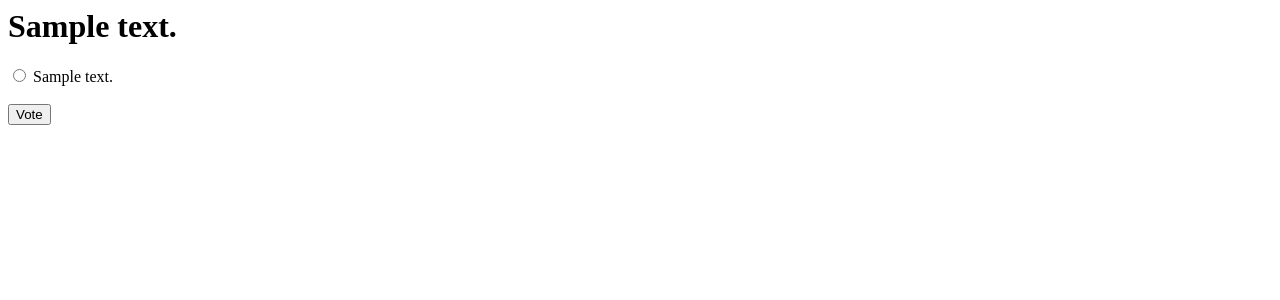
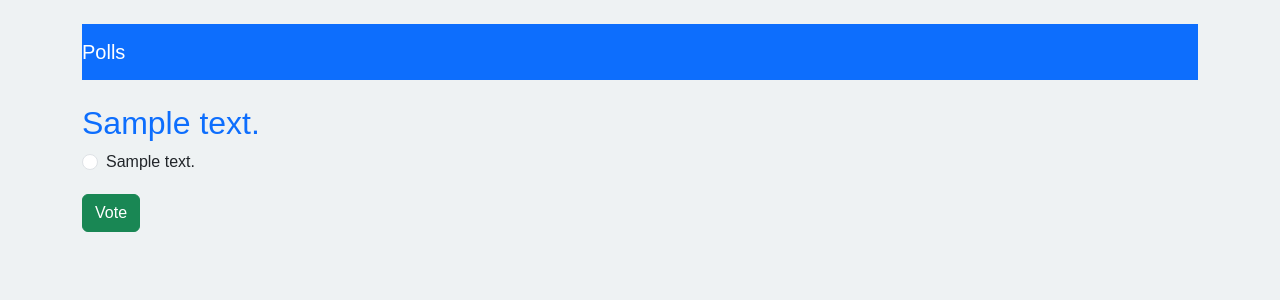
Before and after one commit to PinkeshVasava/PollApp, a Django app: page /polls/1/ in a window 1280 px wide. Shown: the top 300 px of the page. Run offline with Django 5.2, Linux system fonts and the light colour scheme; tables that the repository leaves empty hold one stand-in row (values such as "Sample post").

Commit message:
Final commit: Completed Django Poll App with voting, results, admin panel, and styling

```diff
--- a/djangotutorial/mysite/settings.py
+++ b/djangotutorial/mysite/settings.py
@@ -22,9 +22,9 @@ INSTALLED_APPS = [
     'django.contrib.messages',
     'django.contrib.staticfiles',
 
-    # Your Polls App
-    'djangotutorial.polls',
+    'djangotutorial.polls',   # ✅ THIS LINE MUST BE LIKE THIS
 ]
+
 
 
 MIDDLEWARE = [
--- a/djangotutorial/mysite/urls.py
+++ b/djangotutorial/mysite/urls.py
@@ -2,8 +2,7 @@ from django.contrib import admin
 from django.urls import path, include
 
 urlpatterns = [
-    path("admin/", admin.site.urls),
-
-    # Correct path to polls app
-    path("polls/", include("djangotutorial.polls.urls")),
+    path('', include('djangotutorial.polls.urls')),  # 👈 this makes homepage open polls
+    path('admin/', admin.site.urls),
+    path('polls/', include('djangotutorial.polls.urls')),
 ]
--- /dev/null
+++ b/djangotutorial/polls/static/polls/style.css
@@ -0,0 +1,8 @@
+body {
+    background-color: #eef2f3;
+    font-family: Arial, sans-serif;
+}
+
+h2 {
+    color: #0d6efd;
+}
--- /dev/null
+++ b/djangotutorial/polls/templates/polls/base.html
@@ -0,0 +1,27 @@
+<!DOCTYPE html>
+<html lang="en">
+<head>
+    <meta charset="UTF-8">
+    <title>Polls App</title>
+
+    {% load static %}
+
+    <!-- Bootstrap CSS -->
+    <link href="https://cdn.jsdelivr.net/npm/bootstrap@5.3.0/dist/css/bootstrap.min.css" rel="stylesheet">
+
+    <!-- Custom CSS -->
+    <link rel="stylesheet" href="{% static 'polls/style.css' %}">
+</head>
+<body class="container mt-4">
+
+    <nav class="navbar navbar-expand-lg navbar-dark bg-primary mb-4">
+        <a class="navbar-brand" href="{% url 'polls:index' %}">Polls</a>
+    </nav>
+
+    {% block content %}
+    {% endblock %}
+
+    <!-- Bootstrap JS -->
+    <script src="https://cdn.jsdelivr.net/npm/bootstrap@5.3.0/dist/js/bootstrap.bundle.min.js"></script>
+</body>
+</html>
--- a/djangotutorial/polls/templates/polls/detail.html
+++ b/djangotutorial/polls/templates/polls/detail.html
@@ -1,17 +1,22 @@
-<h1>{{ question.question_text }}</h1>
+{% extends "polls/base.html" %}
+
+{% block content %}
+<h2>{{ question.question_text }}</h2>
 
 {% if error_message %}
-    <p><strong>{{ error_message }}</strong></p>
+<p class="text-danger">{{ error_message }}</p>
 {% endif %}
 
 <form action="{% url 'polls:vote' question.id %}" method="post">
     {% csrf_token %}
     {% for choice in question.choice_set.all %}
-        <input type="radio" name="choice" id="choice{{ forloop.counter }}" value="{{ choice.id }}">
-        <label for="choice{{ forloop.counter }}">
-            {{ choice.choice_text }}
-        </label><br>
+        <div class="form-check mb-1">
+            <input class="form-check-input" type="radio" name="choice" id="choice{{ forloop.counter }}" value="{{ choice.id }}">
+            <label class="form-check-label" for="choice{{ forloop.counter }}">
+                {{ choice.choice_text }}
+            </label>
+        </div>
     {% endfor %}
-    <br>
-    <input type="submit" value="Vote">
+    <button class="btn btn-success mt-3" type="submit">Vote</button>
 </form>
+{% endblock %}
```
Also changed, not shown: djangotutorial/polls/admin.py (+18 -2 lines), djangotutorial/polls/templates/polls/index.html (+15 -5 lines), djangotutorial/polls/templates/polls/results.html (+10 -5 lines), 1 other file.
